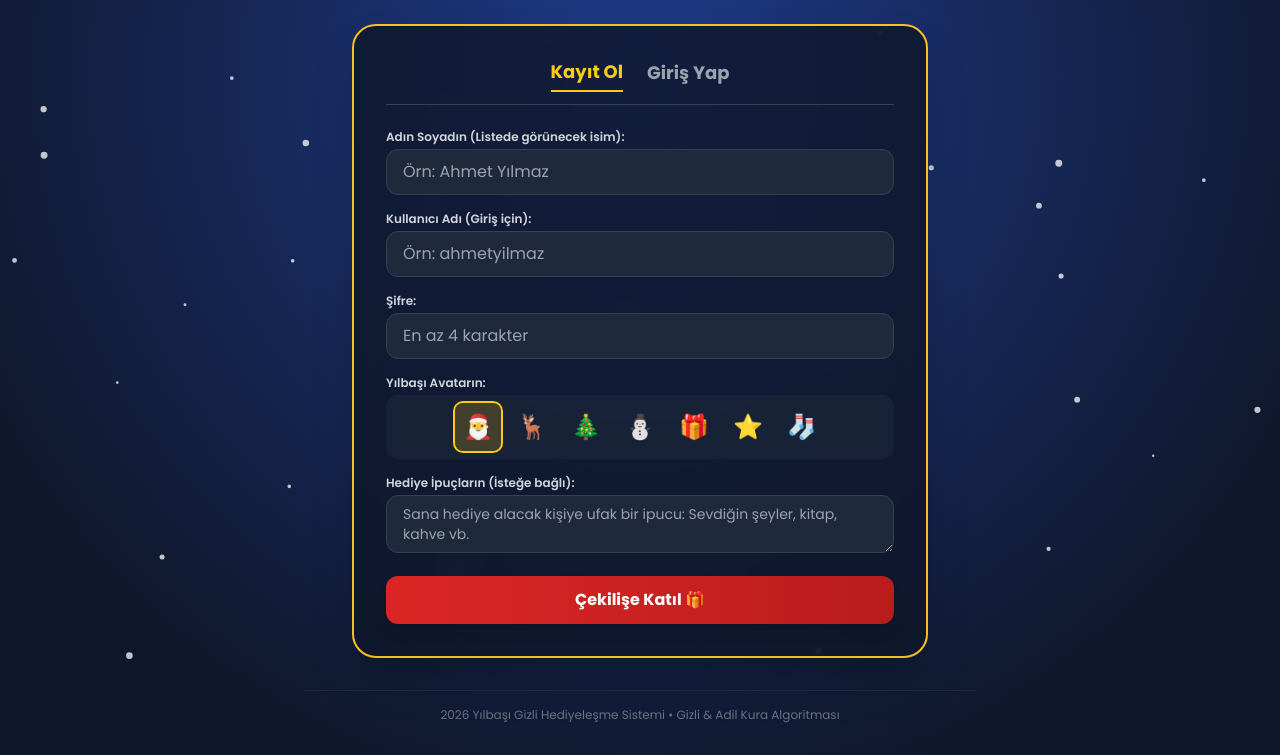
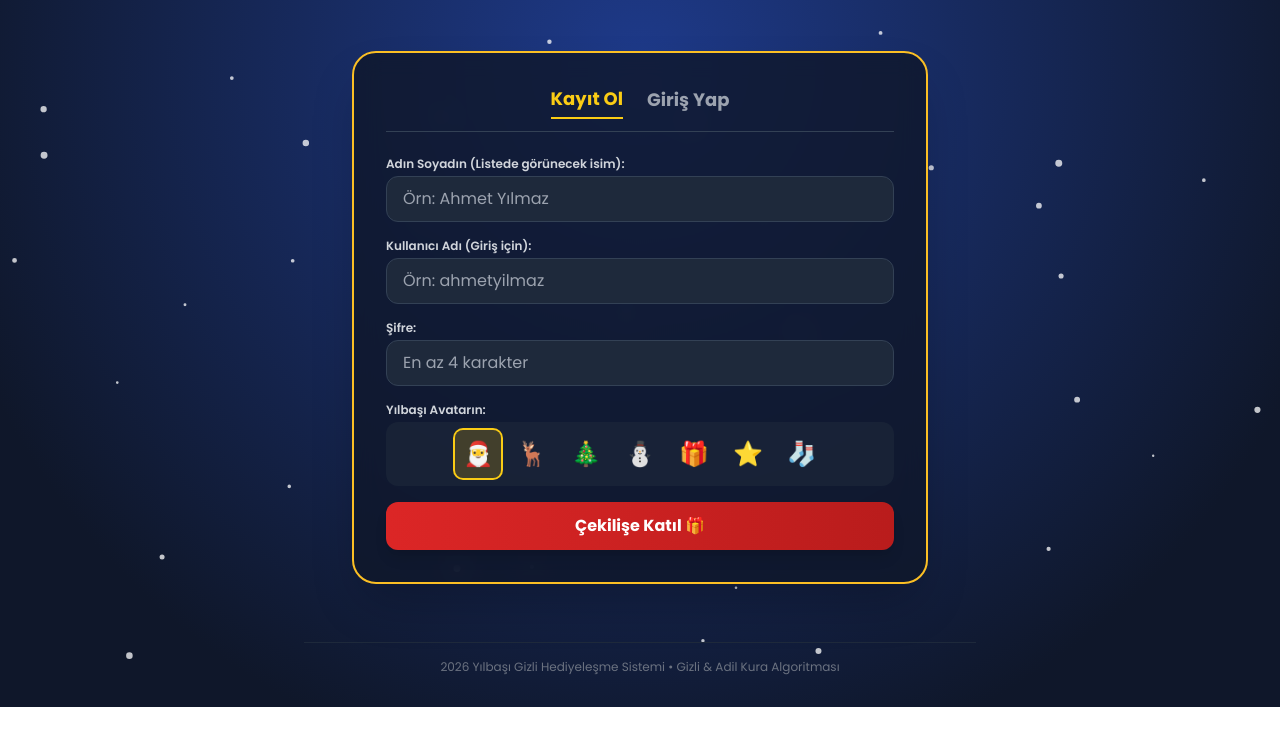
Before and after one commit to NeonWildDEV/yilbasi, a plain HTML site: page index.html in a window 1280 px wide. Shown: the part 93-848 px from the top of the page. After the commit the page ends 800 px from the top, so only its background shows below. Drawn offline with nearby package versions, Linux system fonts and the light colour scheme; no server answers.

Commit message:
Kayıt formundaki hediye ipuçları kaldırıldı

```diff
--- a/index.html
+++ b/index.html
@@ -101,11 +101,7 @@
                         <button type="button" class="avatar-opt text-2xl p-2 rounded-lg hover:bg-slate-700" data-avatar="🧦">🧦</button>
                     </div>
                 </div>
-                <div>
-                    <label class="block text-xs font-semibold text-gray-300 mb-1">Hediye İpuçların (İsteğe bağlı):</label>
-                    <textarea id="regWishlist" rows="2" placeholder="Sana hediye alacak kişiye ufak bir ipucu: Sevdiğin şeyler, kitap, kahve vb."
-                              class="w-full px-4 py-2 rounded-xl bg-slate-800 border border-slate-700 text-white text-sm focus:outline-none focus:border-yellow-400"></textarea>
-                </div>
+
                 <button type="submit" class="w-full py-3 bg-gradient-to-r from-red-600 to-red-700 hover:from-red-500 hover:to-red-600 text-white font-bold rounded-xl shadow-lg transition">
                     Çekilişe Katıl 🎁
                 </button>
```
